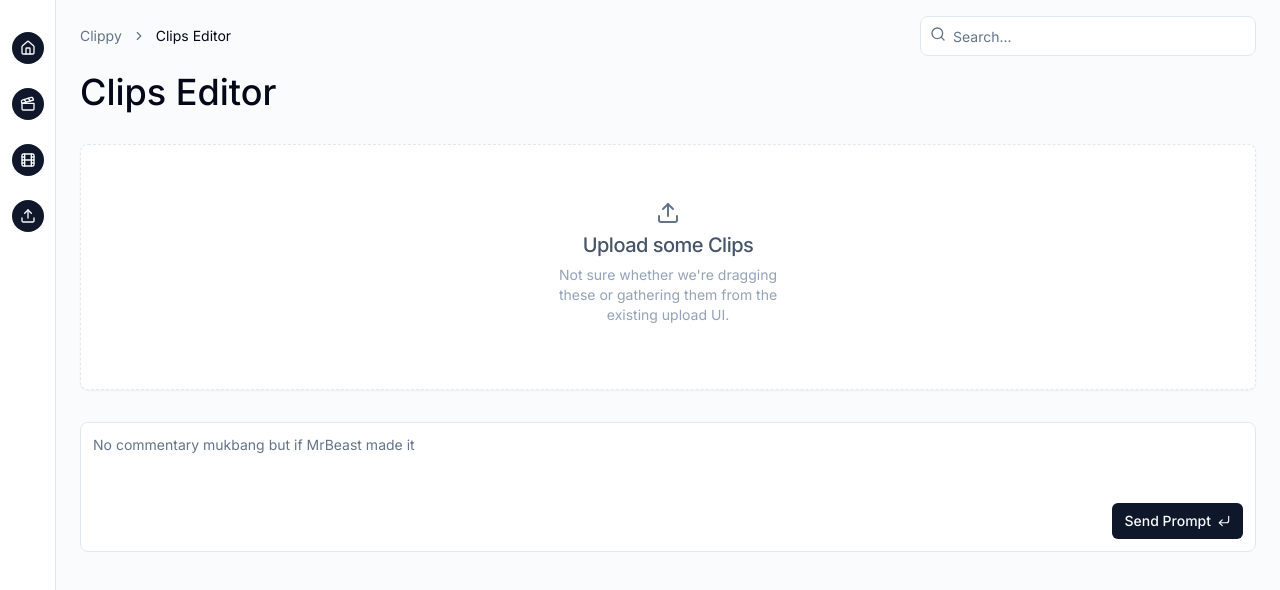
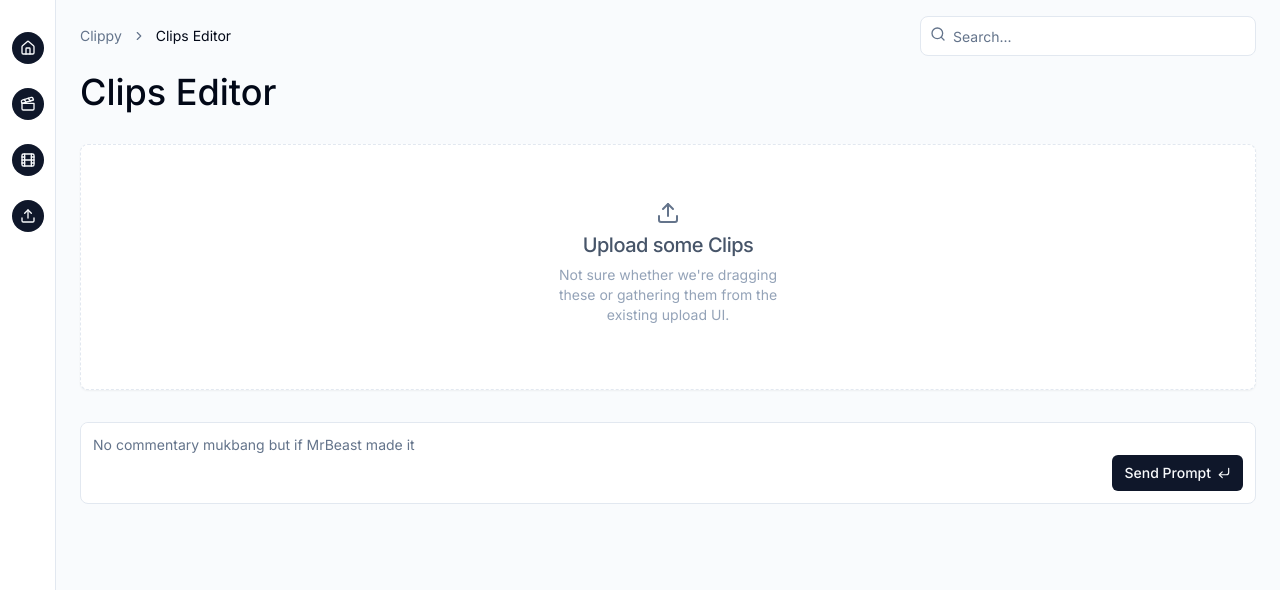
Before and after one commit to MiniHacks/clippy, a Next.js app in the folder apps/frontend/: page /clips in a window 1280 px wide. Shown: the top 590 px of the page. Built offline with nearby package versions, Linux system fonts and the light colour scheme.

Commit message:
🧼 prompt is shorter

```diff
--- a/apps/frontend/app/page.tsx
+++ b/apps/frontend/app/page.tsx
@@ -1,7 +1,7 @@
 import {
   Video,
   File,
-  ListFilter, Search,
+  ListFilter,
 } from "lucide-react"
 
 import { Button } from "@/components/ui/button"
@@ -28,16 +28,7 @@ import {
   TabsList,
   TabsTrigger,
 } from "@/components/ui/tabs"
-import {
-  Breadcrumb,
-  BreadcrumbItem,
-  BreadcrumbLink,
-  BreadcrumbList, BreadcrumbPage,
-  BreadcrumbSeparator
-} from "@/components/ui/breadcrumb";
 import Link from "next/link";
-import {Input} from "@/components/ui/input";
-import Image from "next/image";
 import Header from "@/components/ui/header";
 
 export default function Dashboard() {
--- a/apps/frontend/components/ui/prompt.tsx
+++ b/apps/frontend/components/ui/prompt.tsx
@@ -1,7 +1,6 @@
 import { CornerDownLeft } from "lucide-react"
 
 import { Button } from "@/components/ui/button"
-import { Label } from "@/components/ui/label"
 import { Textarea } from "@/components/ui/textarea"
 
 export default function Prompt() {
@@ -9,13 +8,10 @@ export default function Prompt() {
         <form
             className="relative overflow-hidden rounded-lg border bg-background focus-within:ring-1 focus-within:ring-ring"
         >
-            <Label htmlFor="message" className="sr-only">
-                Message
-            </Label>
             <Textarea
                 id="message"
                 placeholder="No commentary mukbang but if MrBeast made it"
-                className="resize-none border-0 p-3 shadow-none focus-visible:ring-0"
+                className="min-h-2 max-h-8 overflow-hidden resize-none border-0 p-3 shadow-none focus-visible:ring-0"
             />
             <div className="flex items-center p-3 pt-0">
                 <Button type="submit" size="sm" className="ml-auto gap-1.5">
```
